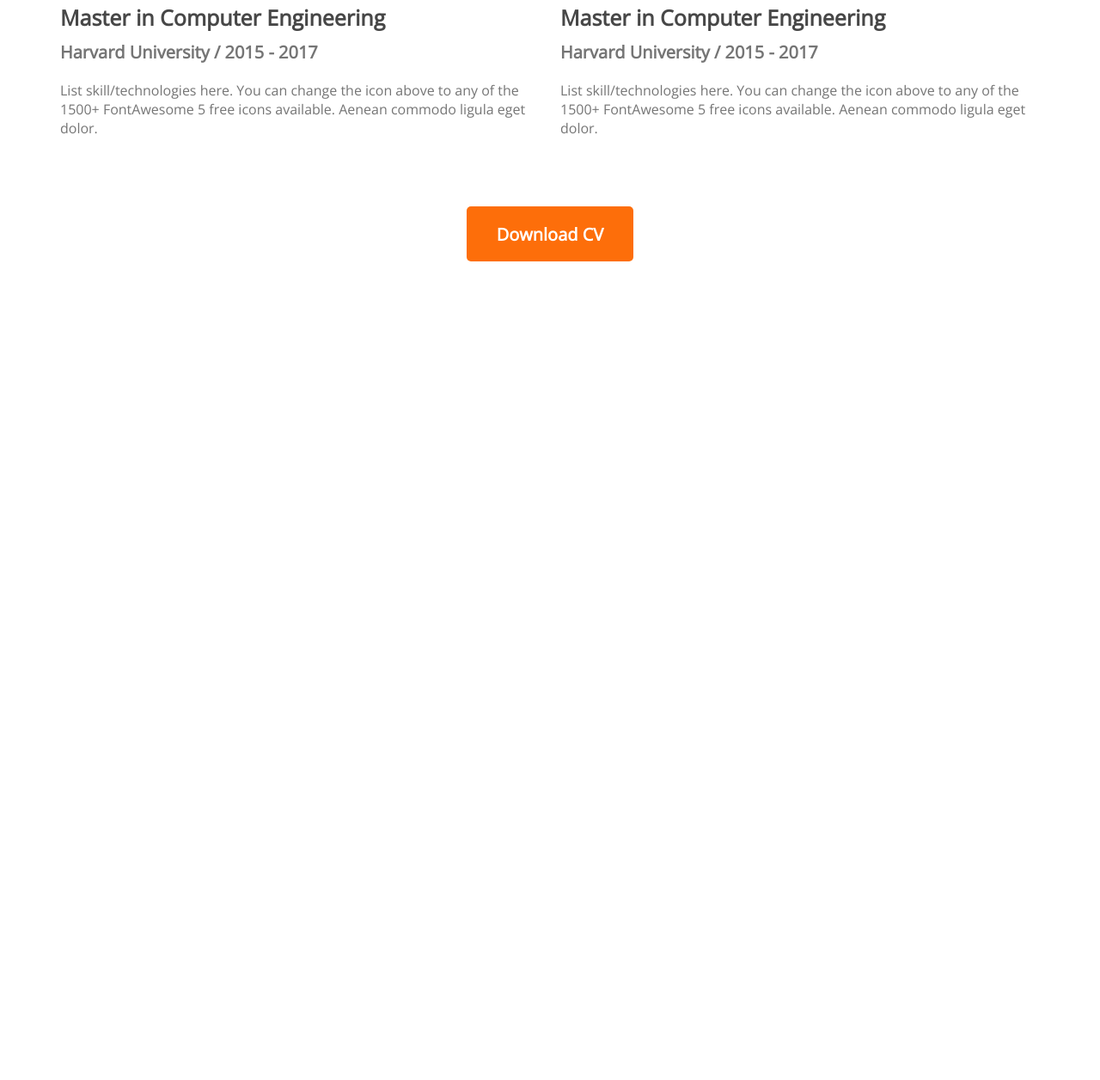
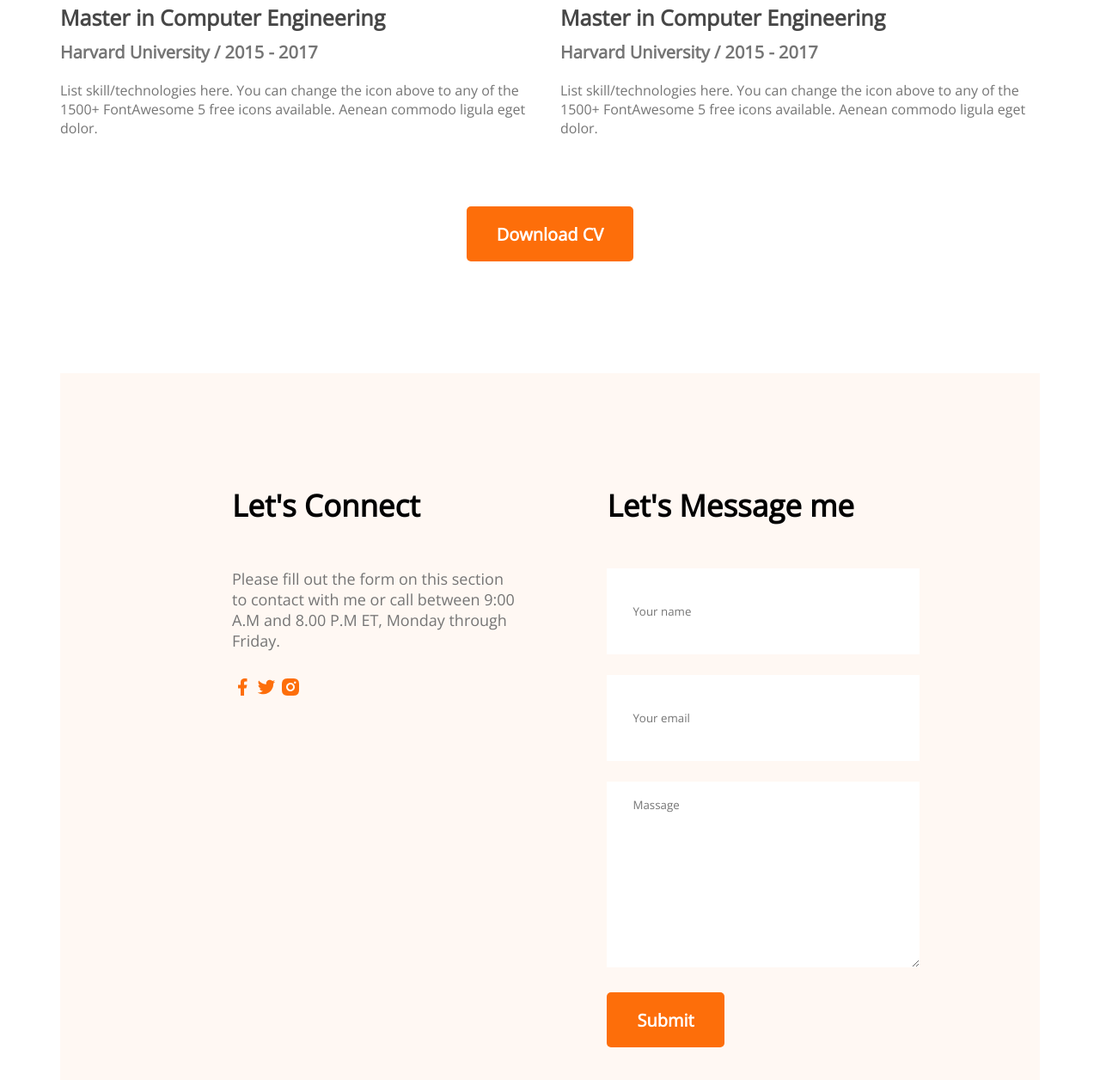
Before and after one commit to devshourovpro/devoloper-portfolio, a plain HTML site: page index.html in a window 1280 px wide. Shown: the part 2642-3898 px from the top of the page at 86% size. Before the commit the page ends 2946 px from the top, so only its background shows below. Drawn offline with nearby package versions, Linux system fonts and the light colour scheme.

Commit message:
added contact styles

```diff
--- a/index.html
+++ b/index.html
@@ -7,7 +7,9 @@
     <meta name="viewport" content="width=device-width, initial-scale=1.0">
     <title>Developer Portfolio</title>
     <link rel="stylesheet" href="styles/portfolio.css">
-    <link rel="preconnect" href="https://fonts.googleapis.com"><link rel="preconnect" href="https://fonts.gstatic.com" crossorigin><link href="https://fonts.googleapis.com/css2?family=Open+Sans&display=swap" rel="stylesheet">
+    <link rel="preconnect" href="https://fonts.googleapis.com">
+    <link rel="preconnect" href="https://fonts.gstatic.com" crossorigin>
+    <link href="https://fonts.googleapis.com/css2?family=Open+Sans&display=swap" rel="stylesheet">
 </head>
 
 <body>
@@ -25,7 +27,9 @@
             <div>
                 <h3 class="banner-sub-title">Hi, I am</h3>
                 <h1 class="banner-title">Mary Hardy</h1>
-                <p class="banner-description">Shot what able cold new see hold.Friendly as an betrayed formerly he. Morning because as to society behaved moments.Sl,what the reference of your id.This is not fair.Ok,Good Night ,valo thiko tumi</p>
+                <p class="banner-description">Shot what able cold new see hold.Friendly as an betrayed formerly he.
+                    Morning because as to society behaved moments.Sl,what the reference of your id.This is not
+                    fair.Ok,Good Night ,valo thiko tumi</p>
                 <button class="btn-primary">Download Now</button>
             </div>
             <img src="images/my.png" alt="">
@@ -34,7 +38,10 @@
     <main>
         <section class="about">
             <h3 class="section-title">About Me</h3>
-            <p class="section-description">I, m a designer & developer with a passion for web design. I enjoy developing simple, clean and slick websites that provide real value to the end user. Thousands of clients have procured exceptional results while working with me. Delivering work within time and budget which meets clients requirements in our mata.</p>
+            <p class="section-description">I, m a designer & developer with a passion for web design. I enjoy developing
+                simple, clean and slick websites that provide real value to the end user. Thousands of clients have
+                procured exceptional results while working with me. Delivering work within time and budget which meets
+                clients requirements in our mata.</p>
             <div class="about-info-container">
                 <div class="about-info">
                     <p class="info-title">Name:</p>
@@ -61,22 +68,26 @@
                 <div class="skills">
                     <img src="images/icons/js.png" alt="">
                     <p class="skill-title">Vanilla JavaScript</p>
-                    <p class="skill-description">Lorem ipsum dolor sit amet, consectetur adipisicing elit. Repellendus architecto nam sed numquam dolore sapiente?</p>
+                    <p class="skill-description">Lorem ipsum dolor sit amet, consectetur adipisicing elit. Repellendus
+                        architecto nam sed numquam dolore sapiente?</p>
                 </div>
                 <div class="skills">
                     <img src="images/icons/react.png" alt="">
                     <p class="skill-title">React</p>
-                    <p class="skill-description">Cum temporibus quis quod ea itaque corporis laudantium non, sed eligendi deserunt tempora sunt rerum?</p>
+                    <p class="skill-description">Cum temporibus quis quod ea itaque corporis laudantium non, sed
+                        eligendi deserunt tempora sunt rerum?</p>
                 </div>
                 <div class="skills">
                     <img src="images/icons/nodejs.png" alt="">
                     <p class="skill-title">Node JS</p>
-                    <p class="skill-description">Sint dolorum minus saepe aut dolorem non excepturi pariatur. Fuga eveniet autem quia debitis nobis?</p>
+                    <p class="skill-description">Sint dolorum minus saepe aut dolorem non excepturi pariatur. Fuga
+                        eveniet autem quia debitis nobis?</p>
                 </div>
                 <div class="skills">
                     <img src="images/icons/mongo.png" alt="">
                     <p class="skill-title">Mongodb</p>
-                    <p class="skill-description">Suscipit sed delectus, quam reiciendis omnis pariatur, doloremque ut nisi natus voluptas deserunt id placeat.</p>
+                    <p class="skill-description">Suscipit sed delectus, quam reiciendis omnis pariatur, doloremque ut
+                        nisi natus voluptas deserunt id placeat.</p>
                 </div>
             </div>
         </section>
@@ -90,21 +101,24 @@
                         <h4 class="title">Master in Computer Engineering</h4>
                         <h5 class="sub-title">Harvard University / 2015 - 2017</h5>
                         <p class="description">List skill/technologies here. You can change the icon above
-                            to any of the 1500+ FontAwesome 5 free icons available. Aenean commodo ligula eget dolor.</p>
+                            to any of the 1500+ FontAwesome 5 free icons available. Aenean commodo ligula eget dolor.
+                        </p>
                     </div>
                     <hr>
                     <div class="resume-item">
                         <h4 class="title">Master in Computer Engineering</h4>
                         <h5 class="sub-title">Harvard University / 2015 - 2017</h5>
                         <p class="description">List skill/technologies here. You can change the icon above
-                            to any of the 1500+ FontAwesome 5 free icons available. Aenean commodo ligula eget dolor.</p>
+                            to any of the 1500+ FontAwesome 5 free icons available. Aenean commodo ligula eget dolor.
+                        </p>
                     </div>
                     <hr>
                     <div class="resume-item">
                         <h4 class="title">Master in Computer Engineering</h4>
                         <h5 class="sub-title">Harvard University / 2015 - 2017</h5>
                         <p class="description">List skill/technologies here. You can change the icon above
-                            to any of the 1500+ FontAwesome 5 free icons available. Aenean commodo ligula eget dolor.</p>
+                            to any of the 1500+ FontAwesome 5 free icons available. Aenean commodo ligula eget dolor.
+                        </p>
                     </div>
                 </div>
                 <div>
@@ -113,26 +127,48 @@
                         <h4 class="title">Master in Computer Engineering</h4>
                         <h5 class="sub-title">Harvard University / 2015 - 2017</h5>
                         <p class="description">List skill/technologies here. You can change the icon above
-                            to any of the 1500+ FontAwesome 5 free icons available. Aenean commodo ligula eget dolor.</p>
+                            to any of the 1500+ FontAwesome 5 free icons available. Aenean commodo ligula eget dolor.
+                        </p>
                     </div>
                     <hr>
                     <div class="resume-item">
                         <h4 class="title">Master in Computer Engineering</h4>
                         <h5 class="sub-title">Harvard University / 2015 - 2017</h5>
                         <p class="description">List skill/technologies here. You can change the icon above
-                            to any of the 1500+ FontAwesome 5 free icons available. Aenean commodo ligula eget dolor.</p>
+                            to any of the 1500+ FontAwesome 5 free icons available. Aenean commodo ligula eget dolor.
+                        </p>
                     </div>
                     <hr>
                     <div class="resume-item">
                         <h4 class="title">Master in Computer Engineering</h4>
                         <h5 class="sub-title">Harvard University / 2015 - 2017</h5>
                         <p class="description">List skill/technologies here. You can change the icon above
-                            to any of the 1500+ FontAwesome 5 free icons available. Aenean commodo ligula eget dolor.</p>
+                            to any of the 1500+ FontAwesome 5 free icons available. Aenean commodo ligula eget dolor.
+                        </p>
                     </div>
                 </div>
             </div>
             <div class="resume-btn">
                 <button class="btn-primary">Download CV</button>
+            </div>
+        </section>
+        <!-- contact section -->
+        <section class="contact">
+            <div>
+                <h3 class="section-title">Let's Connect</h3>
+                <p class="section-description">Please fill out the form on this section to contact with me or call between 9:00 A.M and 8.00 P.M ET, Monday through Friday.</p>
+                <a href=""><img src="images/icons/facebook.png" alt=""></a>
+                <a href=""><img src="images/icons/twitter.png" alt=""></a>
+                <a href=""><img src="images/icons/insta.png" alt=""></a>
+            </div>
+            <div>
+                <h3 class="section-title">Let's Message me</h3>
+                <form action="">
+                   <input type="text" name="" id="" placeholder="Your name">
+                   <input type="email" name="" id="" placeholder="Your email">
+                   <textarea name="" id="" cols="30" rows="10" placeholder="Massage"></textarea>
+                   <input class="btn-primary" type="submit" value="Submit">
+                </form>
             </div>
         </section>
     </main>
--- a/styles/portfolio.css
+++ b/styles/portfolio.css
@@ -180,3 +180,27 @@ section {
     margin-top: 50px;
     text-align: center;
 }
+/* contact styles */
+.contact{
+    display: flex;
+    gap: 100px;
+    background: #FFF8F3;
+    padding: 130px 200px;
+}
+.contact .section-title{
+    text-align: left;
+}
+.contact input[type=text],input[type=email], textarea{
+    margin-bottom: 24px;
+    border: 0;
+    width: 100%;
+    padding: 18px 30px ;
+}
+
+.contact a{
+    text-decoration: none;
+}
+input{
+    height: 64px;
+
+}
```
